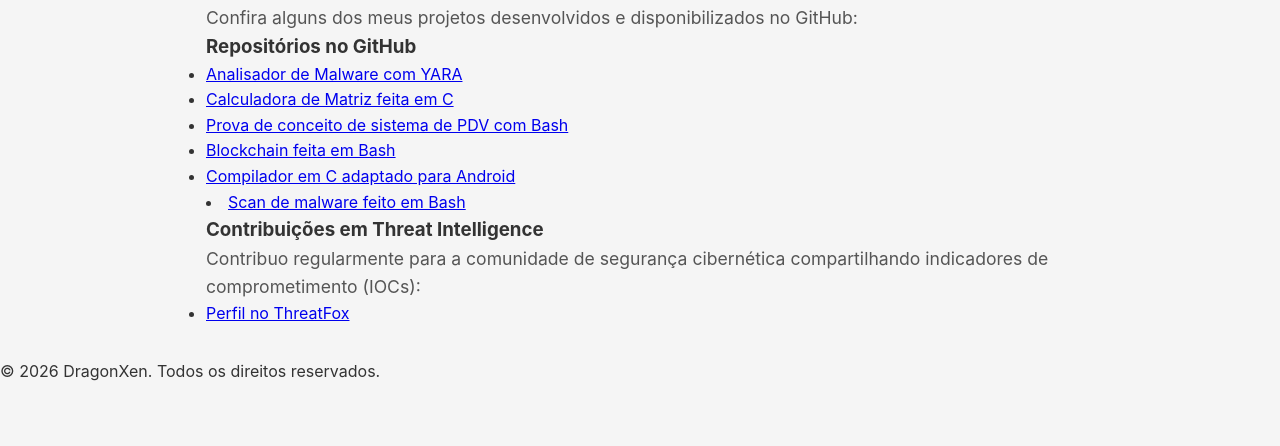
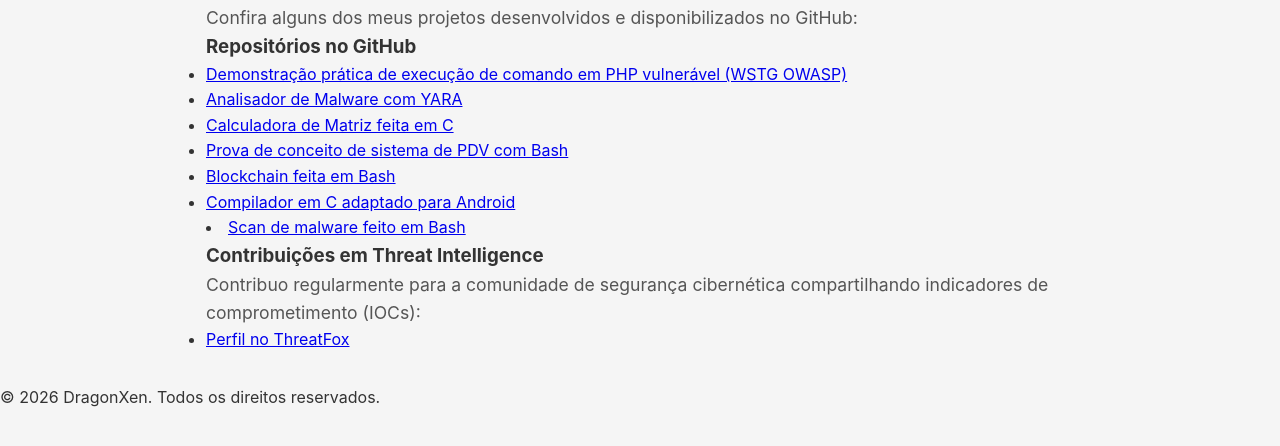
Before and after one commit to DragonXen/dragonxen.github.io, a plain HTML site: page projetos/index.html in a window 1280 px wide. Shown: the part 270-716 px from the top of the page. Drawn offline with Linux system fonts and the light colour scheme.

Commit message:
adicionando novo projeto

```diff
--- a/projetos/index.html
+++ b/projetos/index.html
@@ -22,6 +22,11 @@
 
 				<h3>Repositórios no GitHub</h3>
 				<ul class="projects-list">
+					<li>
+						<a href="https://github.com/DragonXen/poc-rce-php-lab" target="_blank" rel="noopener noreferrer">
+							Demonstração prática de execução de comando em PHP vulnerável (WSTG OWASP)
+						</a>
+					</li>
 					<li>
 						<a href="https://github.com/DragonXen/Spetsnaz-IOC" target="_blank" rel="noopener noreferrer">
 							Analisador de Malware com YARA
```
